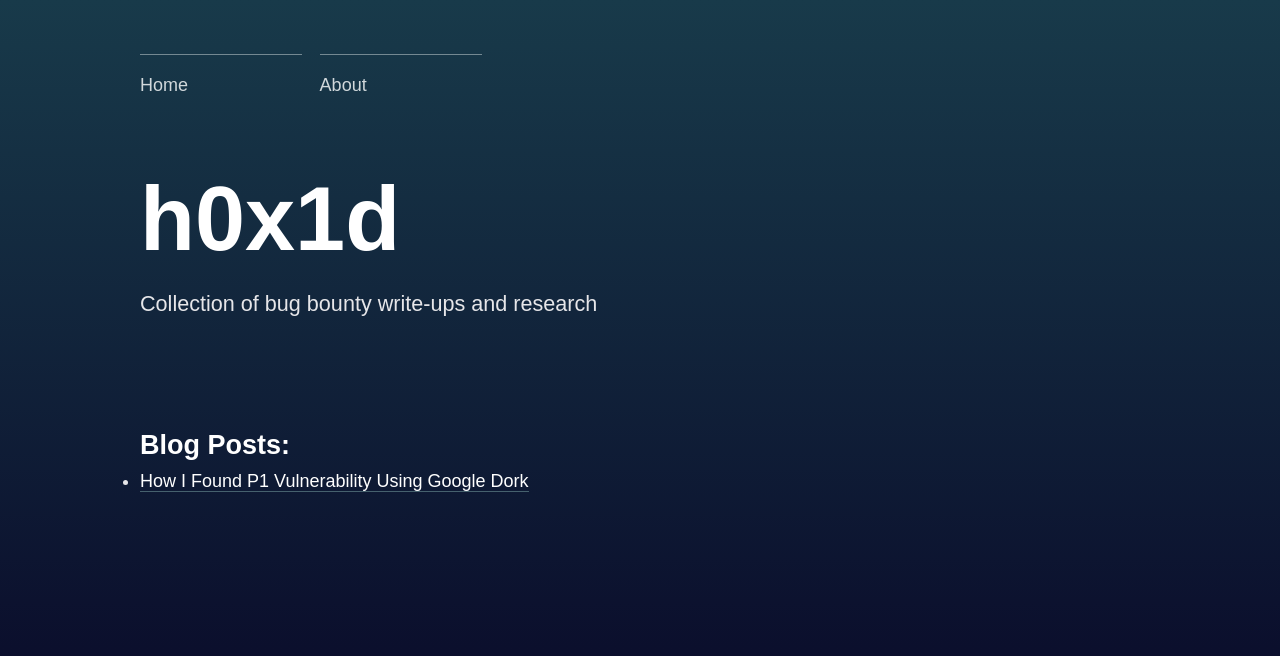
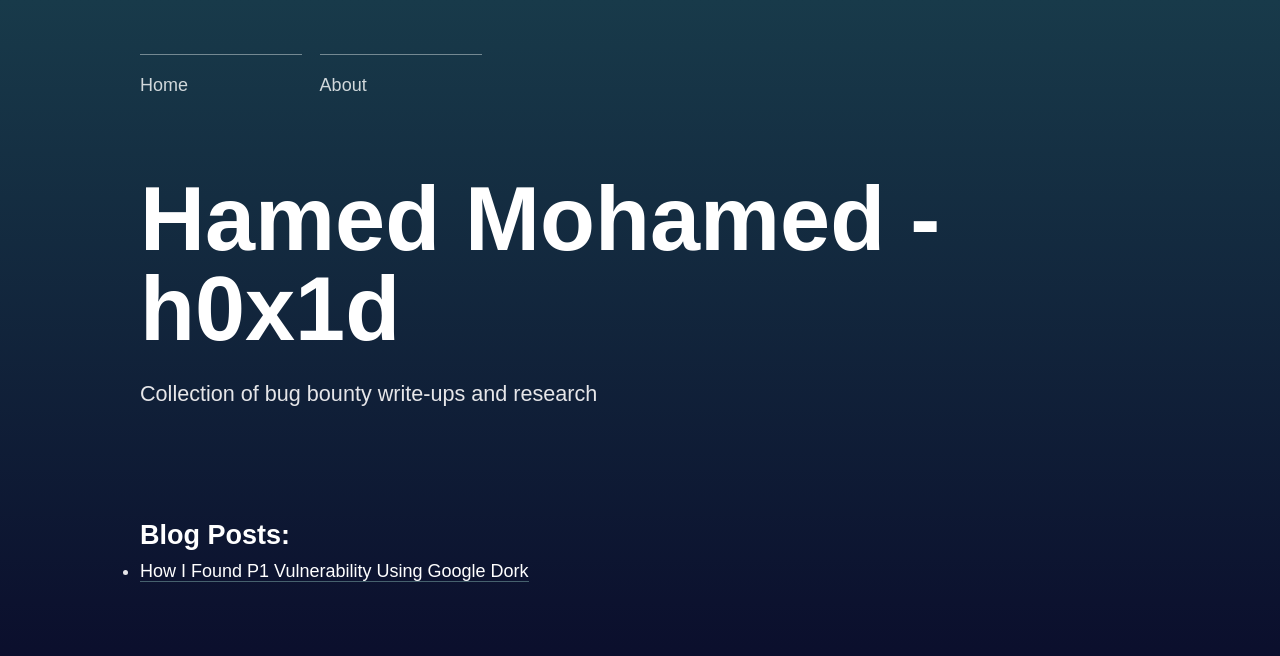
Before and after one commit to h0x1d/BugHunterCV, a plain HTML site: page index.html in a window 1280 px wide. Drawn offline with nearby package versions, Linux system fonts and the light colour scheme.

Commit message:
Update index.html

```diff
--- a/index.html
+++ b/index.html
@@ -19,7 +19,7 @@
           <div class="content"></div>
         </div>
       </div>
-      <h1>h0x1d</h1>
+      <h1>Hamed Mohamed - h0x1d</h1>
       <p class="subtitle">Collection of bug bounty write-ups and research</p>
     </header>
 
```
